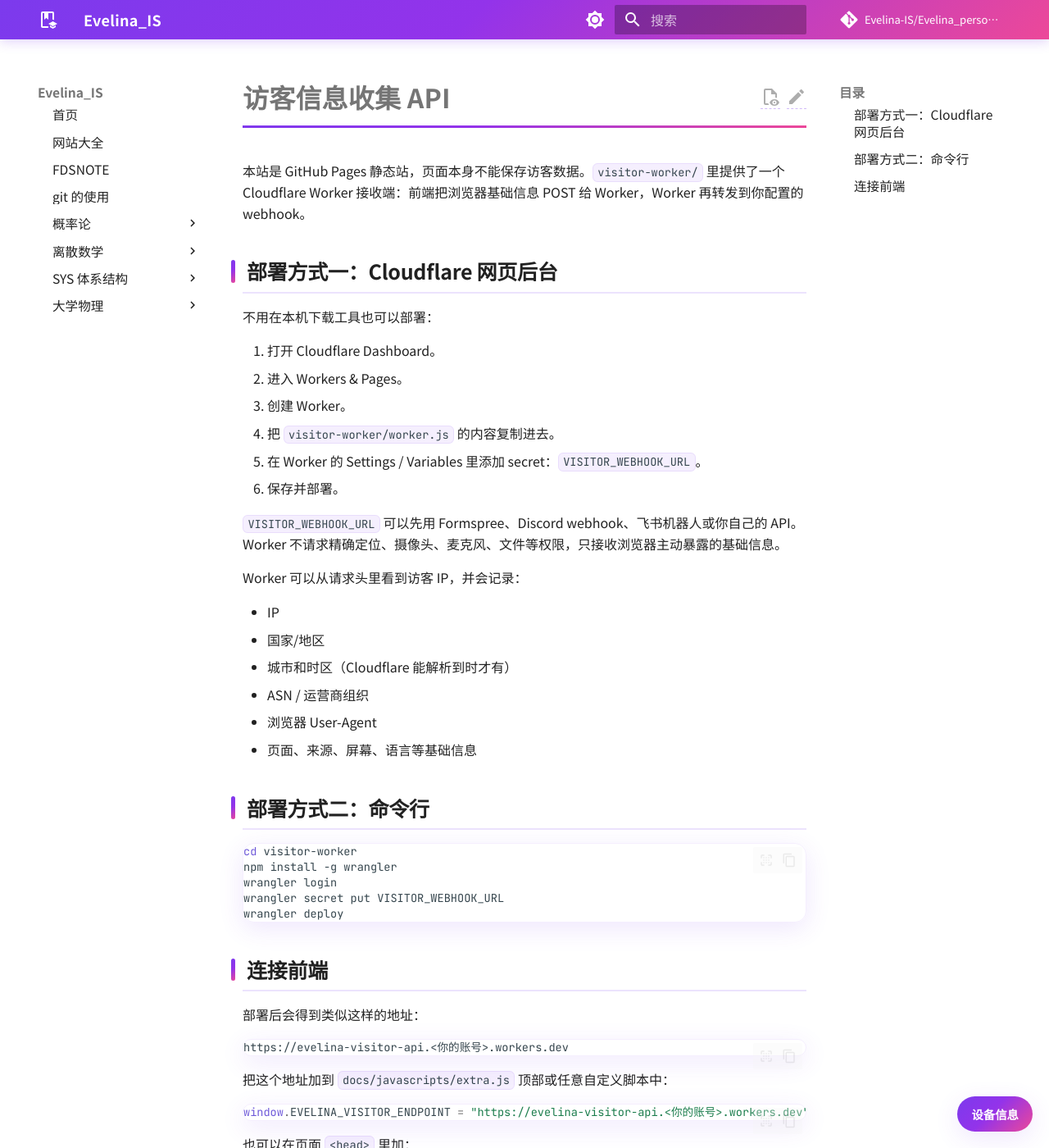
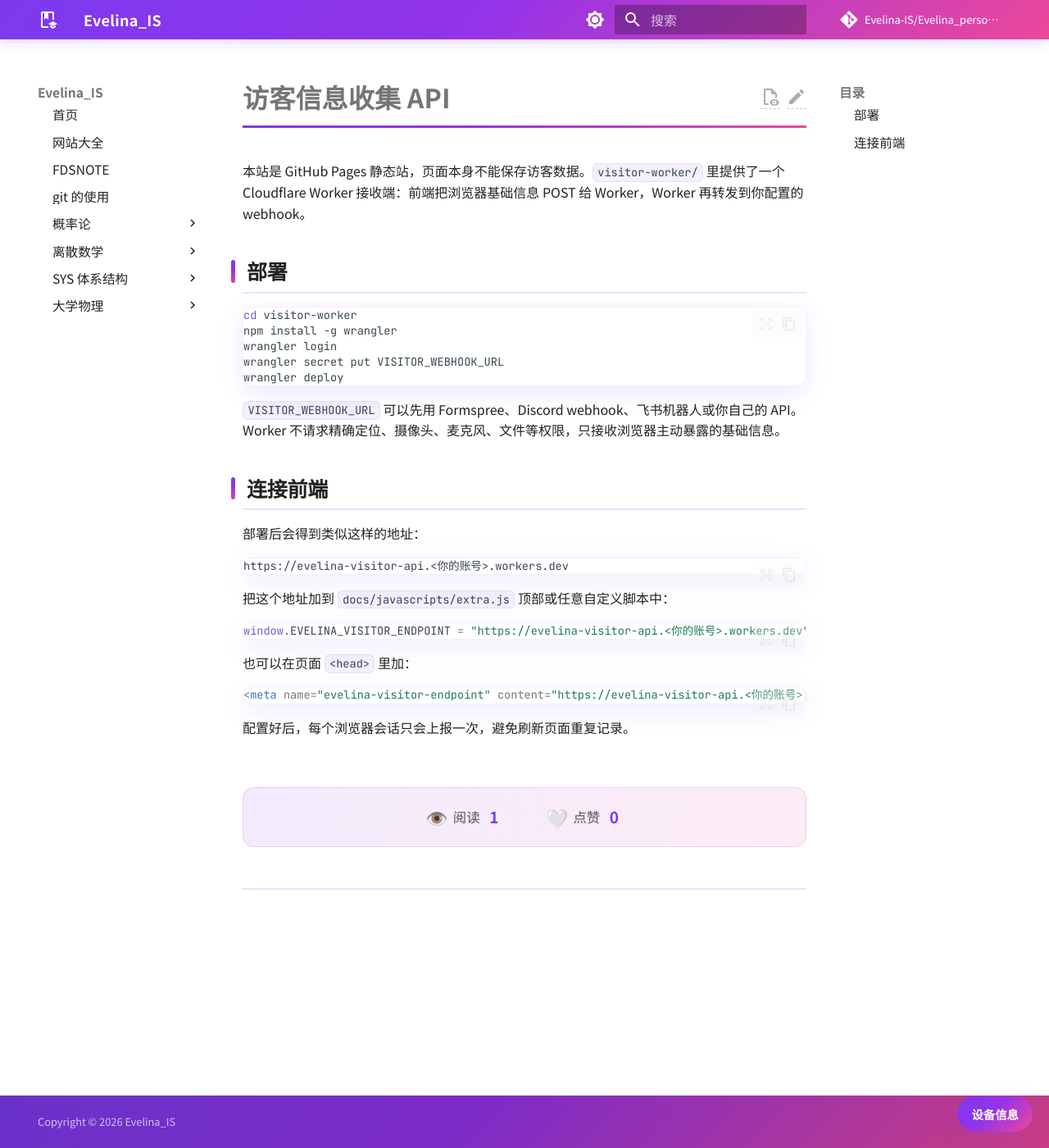
Before and after one commit to Evelina-IS/Evelina_personal_web, an MkDocs documentation site: the page built from docs/visitor-api.md, in a window 1280 px wide and 1400 px high. Shown: the whole window at 82% size. Built offline with MkDocs 1.6.1 and Material for MkDocs 9.7.7, drawn with Linux system fonts in a browser that asks for light colours; comment, search, counter and statistics services are not loaded.

Commit message:
Revert "Document no-install visitor IP logging"
This reverts commit c1c062c7ab9ea244ef0fff14745a1c3e2d1be776.

````diff
--- a/docs/visitor-api.md
+++ b/docs/visitor-api.md
@@ -2,29 +2,7 @@
 
 本站是 GitHub Pages 静态站，页面本身不能保存访客数据。`visitor-worker/` 里提供了一个 Cloudflare Worker 接收端：前端把浏览器基础信息 POST 给 Worker，Worker 再转发到你配置的 webhook。
 
-## 部署方式一：Cloudflare 网页后台
-
-不用在本机下载工具也可以部署：
-
-1. 打开 Cloudflare Dashboard。
-2. 进入 Workers & Pages。
-3. 创建 Worker。
-4. 把 `visitor-worker/worker.js` 的内容复制进去。
-5. 在 Worker 的 Settings / Variables 里添加 secret：`VISITOR_WEBHOOK_URL`。
-6. 保存并部署。
-
-`VISITOR_WEBHOOK_URL` 可以先用 Formspree、Discord webhook、飞书机器人或你自己的 API。Worker 不请求精确定位、摄像头、麦克风、文件等权限，只接收浏览器主动暴露的基础信息。
-
-Worker 可以从请求头里看到访客 IP，并会记录：
-
-- IP
-- 国家/地区
-- 城市和时区（Cloudflare 能解析到时才有）
-- ASN / 运营商组织
-- 浏览器 User-Agent
-- 页面、来源、屏幕、语言等基础信息
-
-## 部署方式二：命令行
+## 部署
 
 ```bash
 cd visitor-worker
````
Also changed, not shown: other parts of docs/visitor-api.md (+2 -0 lines), site/search/search_index.json, site/visitor-api/index.html, 1 other file.
